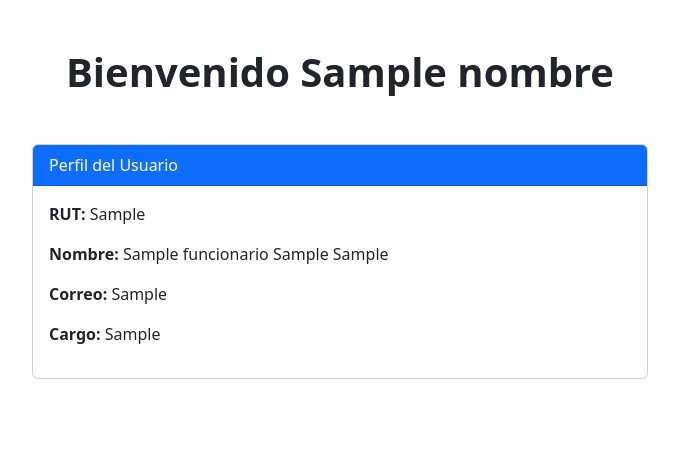
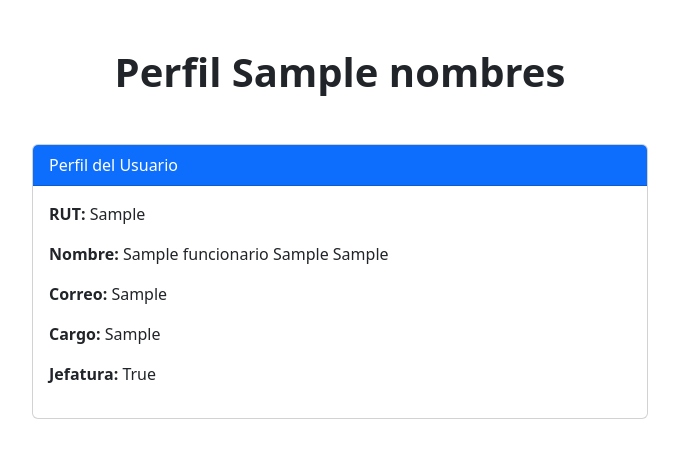
Before and after one commit to maoudev/sistema-gestion-matriculas, a Django app: template matriculas/templates/gestion_perfil/perfil.html in a window 1280 px wide. Shown: the part 80-538 px from the top of the page, without its empty margins (300-979 px from the left). Run offline with Django 5.2, Linux system fonts and the light colour scheme; tables that the repository leaves empty hold one stand-in row (values such as "Sample post"); the template is opened without the code that fills it: values that come from a table or form of the project are taken from there, most other values are stand-ins (such as "Sample title", 1, 10 or a date in 2020); some libraries are stand-ins or nearby versions.

Commit message:
haciendo pruebas en el perfil

```diff
--- a/matriculas/templates/gestion_perfil/perfil.html
+++ b/matriculas/templates/gestion_perfil/perfil.html
@@ -92,7 +92,7 @@
       </script>
       {% endif %}
 
-      <h1 class="text-center my-5 fw-bold">Bienvenido {{nombre}}</h1>
+      <h1 class="text-center my-5 fw-bold">Perfil {{nombres}}</h1>
 
       <!-- Perfil del Usuario -->
       {% if perfil %}
@@ -105,6 +105,7 @@
           <p><strong>Nombre:</strong> {{ perfil.nombres }} {{ perfil.paterno }} {{ perfil.materno }}</p>
           <p><strong>Correo:</strong> {{ perfil.correo }}</p>
           <p><strong>Cargo:</strong> {{ perfil.cargo }}</p>
+          <p><strong>Jefatura:</strong> {{ perfil.jefatura }}</p>
         </div>
       </div>
       {% endif %}
```
